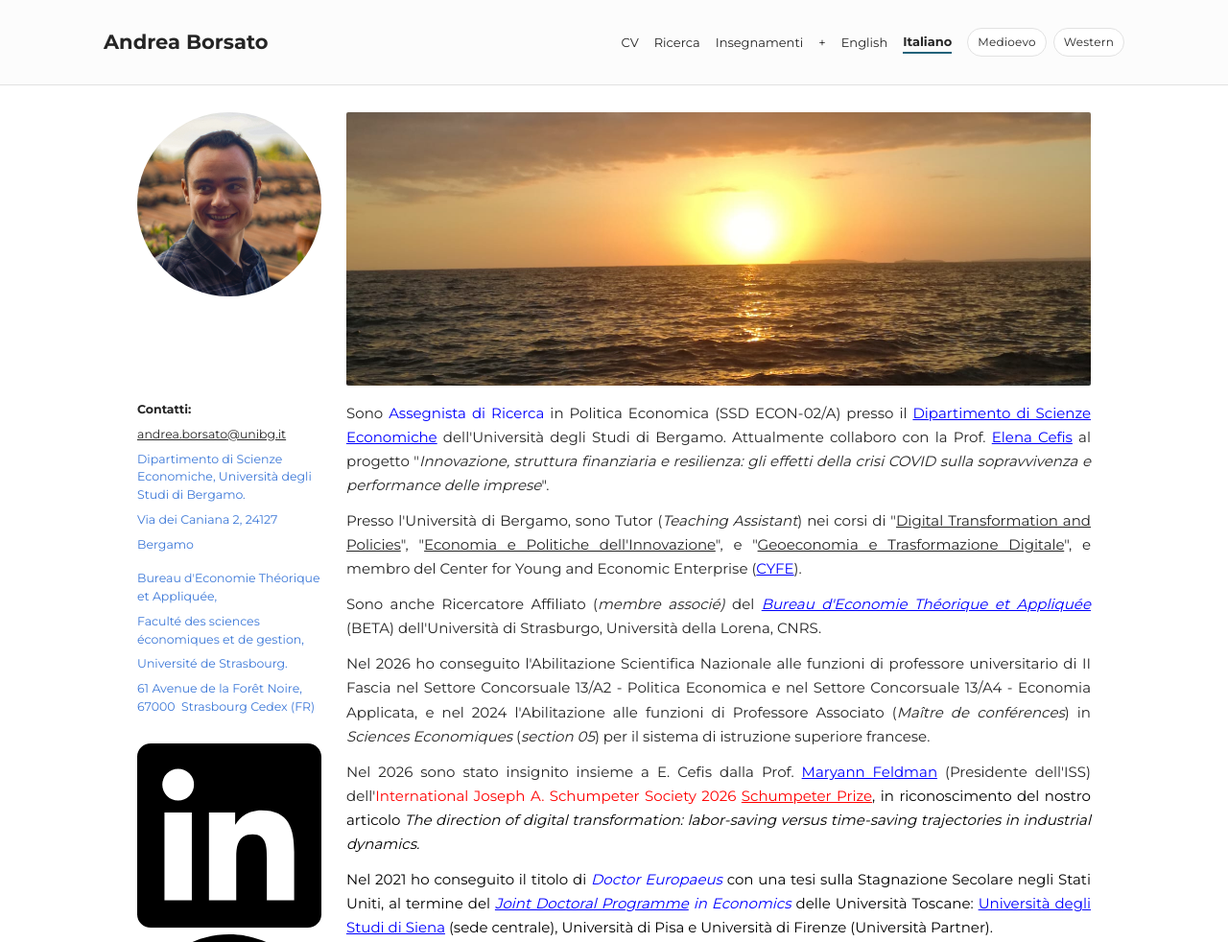
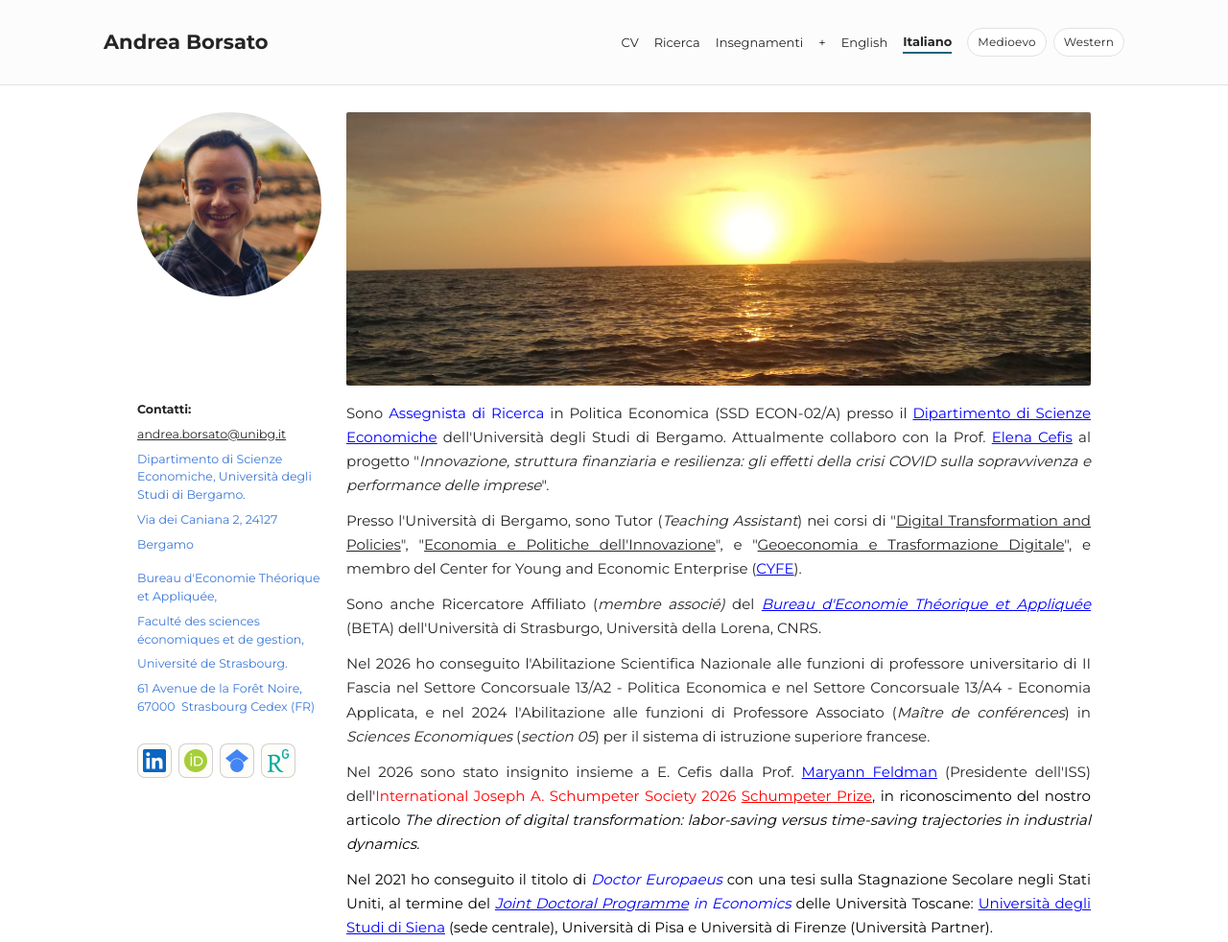
Before and after one commit to BorsatoAndrea/BorsatoAndrea.github.io, a plain HTML site: page Italiano.html in a window 1280 px wide. Shown: the top 982 px of the page at 96% size. Drawn offline with Linux system fonts and the light colour scheme; a web font is replaced by a local one.

Commit message:
Add branded clickable academic profile links to bilingual home pages

```diff
--- a/style.css
+++ b/style.css
@@ -195,3 +195,34 @@ body[data-page="Italiano"] main>.content-block.home-sunset img{
  body[data-page="English"] main>.content-block.home-sunset img,
  body[data-page="Italiano"] main>.content-block.home-sunset img{height:auto;max-height:240px}
 }
+
+/* Home-page academic profile icons: compact, aligned, clickable in every theme. */
+body[data-page="English"] .home-contact-column .home-social-links,
+body[data-page="Italiano"] .home-contact-column .home-social-links{
+  display:flex;flex-wrap:wrap;align-items:center;gap:7px;
+  margin:16px 0 18px;padding:0;min-width:0;
+}
+.home-contact-column .home-social-links .social-profile-link{
+  display:inline-flex;align-items:center;justify-content:center;
+  width:36px;height:36px;flex:0 0 36px;
+  padding:5px;border:1px solid #7775;border-radius:8px;
+  color:var(--profile-ink);background:#fffdf9;
+  text-decoration:none;transition:transform .18s ease,box-shadow .18s ease,border-color .18s ease;
+}
+.home-contact-column .home-social-links .social-profile-link:hover{
+  transform:translateY(-2px);box-shadow:0 3px 9px #0002;border-color:currentColor;
+}
+.home-contact-column .home-social-links .social-profile-link:focus-visible{
+  outline:3px solid #b58845;outline-offset:2px;
+}
+.home-contact-column .home-social-links .social-profile-link svg{
+  display:block;width:25px;height:25px;max-width:100%;max-height:100%;
+  fill:currentColor;flex-shrink:0;
+}
+.home-social-links .social-linkedin{--profile-ink:#0a66c2}
+.home-social-links .social-orcid{--profile-ink:#a6ce39}
+.home-social-links .social-googlescholar{--profile-ink:#4285f4}
+.home-social-links .social-researchgate{--profile-ink:#00a99d}
+@media(prefers-reduced-motion:reduce){
+  .home-contact-column .home-social-links .social-profile-link{transition:none}
+}
```
